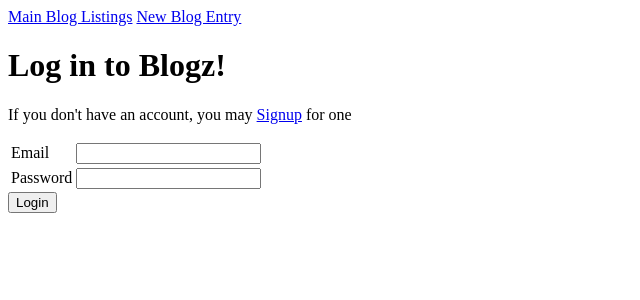
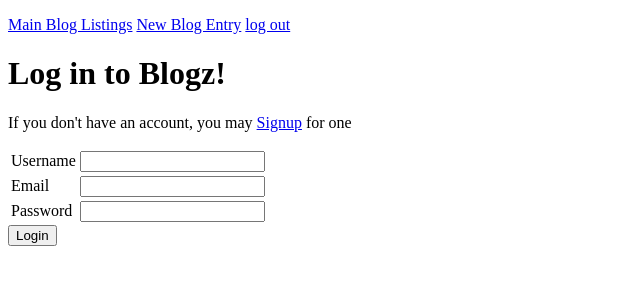
Before and after one commit to Athubbard/blogz, a Flask app: page /login in a window 1280 px wide. Shown: the top 300 px of the page, without its empty margins (0-640 px from the left). Run offline with Flask 2, Linux system fonts and the light colour scheme.

Commit message:
not rendering on the correct page

```diff
--- a/main.py
+++ b/main.py
@@ -45,20 +45,21 @@ def require_login():
 
 @app.route('/')
 def index():
-    return render_template('login.html')
+    return render_template('login.html', )
+
 @app.route('/login', methods=['POST', 'GET'])
 def login():
-    if request.method =='Post':
-        email = request.form['email']
+    if request.method =='POST':
+        username = request.form['username']
         password = request.form['password']
-        user = User.query.filter_by(email=email).first()
+        user = User.query.filter_by(username=username).first()
         if user and user.password == password:
-            session['email'] = email
+            session['username'] = username
             flash("Logged in")
             return redirect('/newpost')
         else:
-            flash('User password incorrect, or user does not exist, error')
-            return redirect ('/login')
+            flash("User password incorrect, or user does not exist, error")
+            return ('/')
 
     return render_template('login.html')
 
@@ -120,7 +121,7 @@ def blog():
 @app.route('/logout')
 def logout():
     del session['username']
-    return redirect('/login')
+    return redirect('/')
 
 
 if __name__ == '__main__':
--- a/templates/base.html
+++ b/templates/base.html
@@ -7,11 +7,19 @@
             }
         </style>
     </head>
+    {% with messages = get_flashed_messages(with_categories=True) %}
+    <ul>
+    {% for category, message in messages %}
+    <li class= "{{category}}"> {{message}}</li>
+    {% endfor %}
+    </ul>
+    {% endwith %}
 <body>
     <div id=Navigation>
         <nav>
         <a href = "/blog">Main Blog Listings</a>
         <a href = "/newpost">New Blog Entry</a>
+        <a href='/logout'>log out</a>
     </nav>
     </div>
 
--- a/templates/login.html
+++ b/templates/login.html
@@ -6,6 +6,12 @@
 <p>If you don't have an account, you may <a href="/signup">Signup</a> for one</p>
 <form action="/login" method="post">
     <table>
+        <tr>
+            <td><label for="username">Username</label></td>
+            <td>
+                <input name="username" type="username" value="{{ username }}">
+            </td>
+        </tr>
         <tr>
             <td><label for="email">Email</label></td>
             <td>
```
